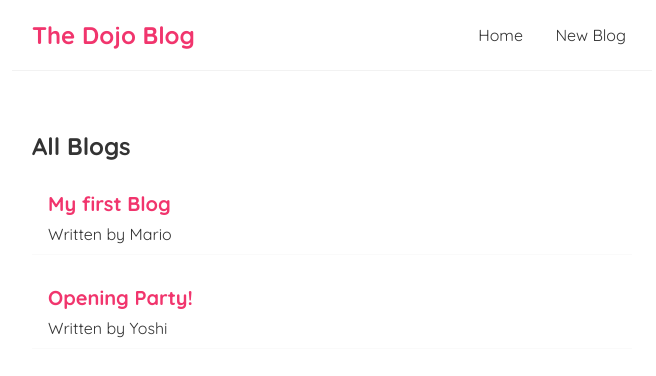
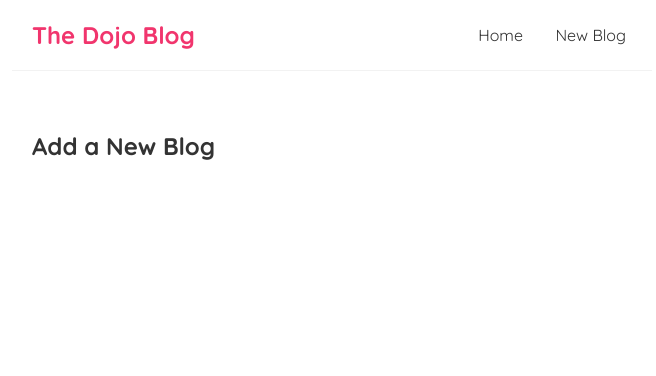
Before and after one commit to eine3131/fullreact_l1andsoon, a React (Create React App) app: page /create in a window 1280 px wide. Shown: the top 376 px of the page, without its empty margins (308-964 px from the left). Built offline with nearby package versions, Linux system fonts and the light colour scheme; data requests are answered from the project's data file; the HTML template or start-up script is replaced by a standard one.

Commit message:
Exact Match Routes

```diff
--- a/src/App.js
+++ b/src/App.js
@@ -2,7 +2,7 @@ import React from 'react';
 import Navbar from './Navbar';
 import Home from './Home';
 import { BrowserRouter as Router, Route, Switch } from 'react-router-dom';
-
+import Create from './Create';
 function App() {
   return (
     <Router>
@@ -10,9 +10,8 @@ function App() {
         <Navbar />
         <div className="content">
           <Switch>
-            <Route path="/">
-              <Home />
-            </Route>
+            <Route path="/" component={Home} exact />
+            <Route path="/create" component={Create} />
           </Switch>
         </div>
       </div>
--- /dev/null
+++ b/src/Create.js
@@ -0,0 +1,11 @@
+import React from 'react';
+
+const Create = () => {
+    return (
+        <div className = "create">
+            <h2> Add a New Blog </h2>
+        </div>
+     );
+}
+
+export default Create;
```
